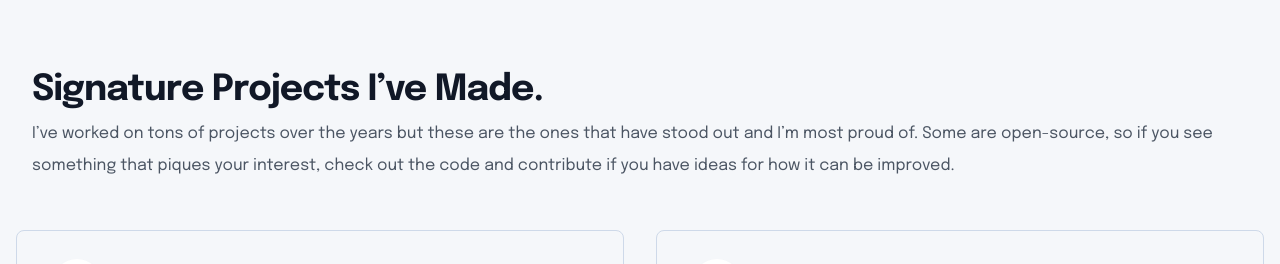
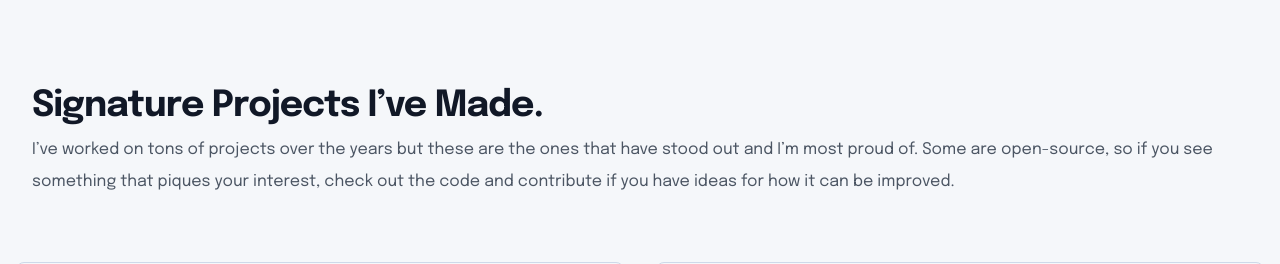
Before and after one commit to Justin-Bento/portfolio, a Next.js app: page /projects in a window 1280 px wide. Shown: the part 134-398 px from the top of the page. Built offline with nearby package versions, Linux system fonts and the light colour scheme; no server answers.

Commit message:
included a global padding of 4 points whenever the wrapper class is called

```diff
--- a/styles/globals.css
+++ b/styles/globals.css
@@ -32,7 +32,7 @@
 @tailwind components;
 @layer components {
   .wrapper {
-    @apply mx-auto max-w-7xl sm:px-6 lg:px-8;
+    @apply p-4 mx-auto max-w-7xl sm:px-6 lg:px-8;
   }
 }
 @tailwind utilities;
```
